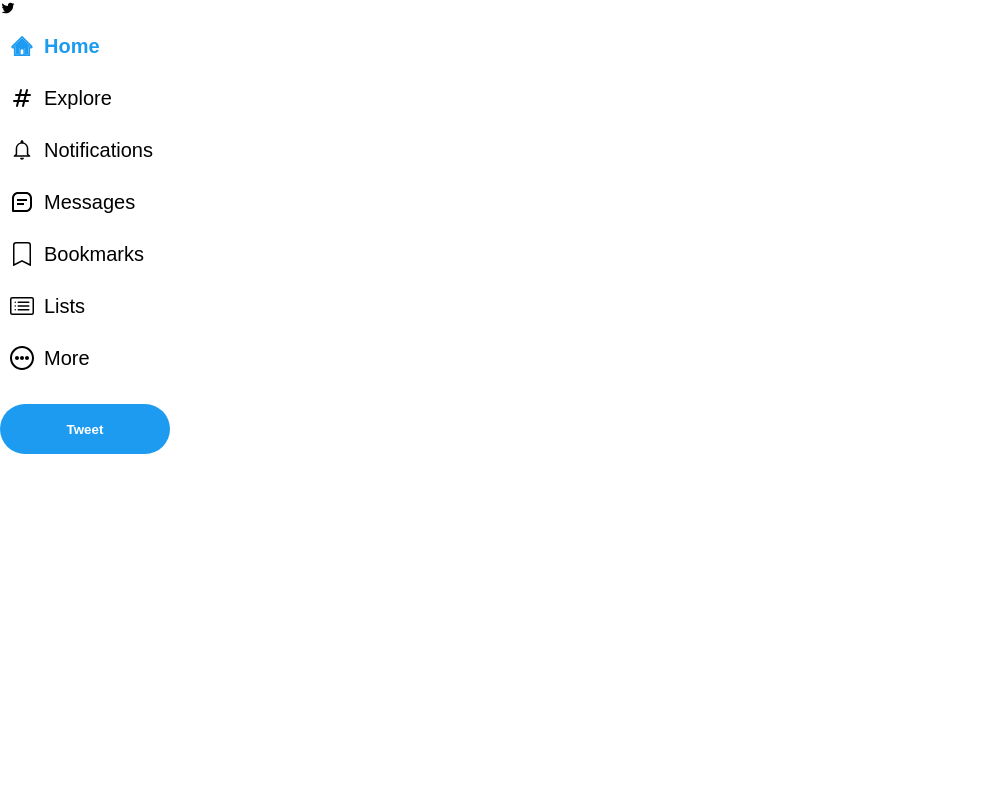
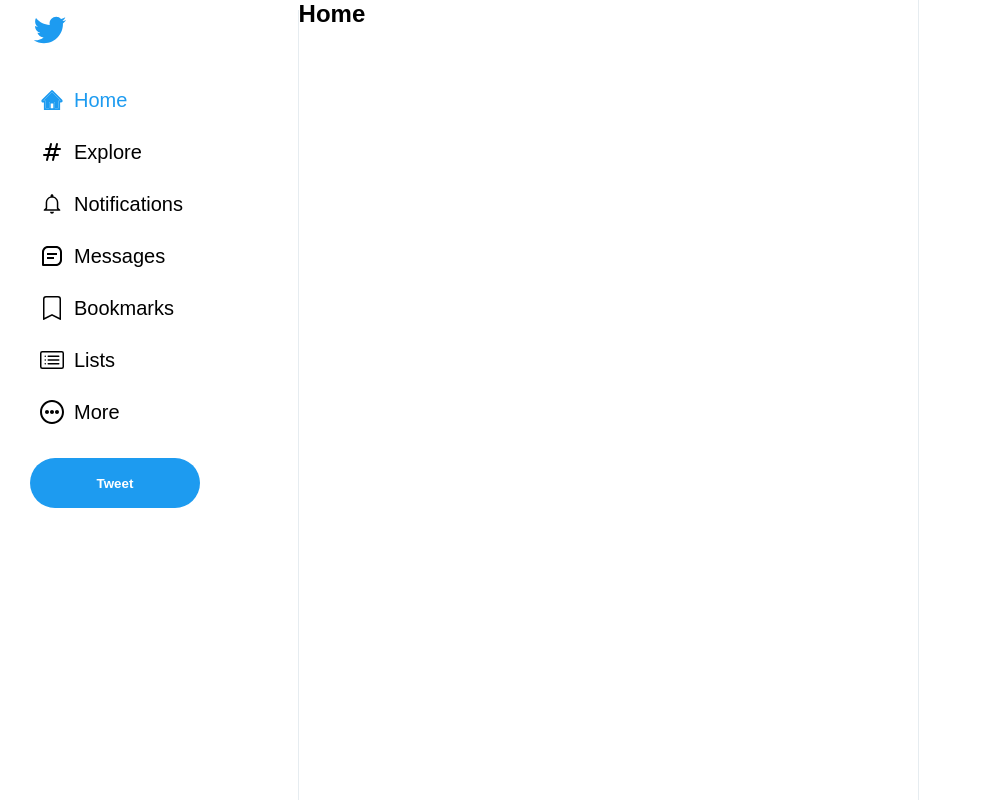
Before and after one commit to melisademirparmak/twitter, a React (Create React App) app: page / in a window 1280 px wide. Shown: the whole page, without its empty margins (0-982 px from the left). Built offline with nearby package versions, Linux system fonts and the light colour scheme.

Commit message:
Start feed

```diff
--- a/src/App.js
+++ b/src/App.js
@@ -1,10 +1,12 @@
+import SideBar from './components/SideBar';
+import Feed from './components/Feed';
+import './css/style.css';
 
-import SideBar from './components/SideBar';
-import './css/style.css';
 function App() {
   return (
-    <div className="container-large">
+    <div className="container-large app">
       <SideBar />
+      <Feed />
     </div>
   );
 }
--- /dev/null
+++ b/src/components/Feed.js
@@ -0,0 +1,11 @@
+import React from 'react';
+
+function Feed() {
+  return (
+    <div className="feed">
+      <h2>Home</h2>
+    </div>
+  );
+}
+
+export default Feed;
--- a/src/components/SideBar.js
+++ b/src/components/SideBar.js
@@ -11,8 +11,8 @@
 
 const SideBar = () => {
   return (
-    <div className="sidebar">
-      <AiOutlineTwitter />
+    <div className="sideBar">
+      <AiOutlineTwitter className="sideBarTwitterIcon"/>
 
       <SideBarList active text="Home" Icon={AiTwotoneHome} />
       <SideBarList text="Explore" Icon={HiOutlineHashtag} />
--- a/src/components/SideBarList.js
+++ b/src/components/SideBarList.js
@@ -2,7 +2,7 @@
 
 const SideBarList = ({ active, text, Icon }) => {
   return (
-    <div className={`sideBarList ${active && 'sidebarListActive'}`}>
+    <div className={`sideBarList ${active && 'sideBarListActive'}`}>
       <Icon />
       <h2>{text}</h2>
     </div>
--- /dev/null
+++ b/src/css/_feed.scss
@@ -0,0 +1,6 @@
+@import 'variables';
+
+.feed {
+  flex: 0.5;
+  border-right: 1px solid $twitter-background;
+}
--- a/src/css/_grid.scss
+++ b/src/css/_grid.scss
@@ -1,4 +1,9 @@
 .container-large {
-  width: 1280px;
+  width: 1300px;
   margin: 0 auto;
+  padding: 0 10px;
 }
+.app {
+  display: flex;
+  height: 100vh;
+}
--- /dev/null
+++ b/src/css/_sideBar.scss
@@ -0,0 +1,26 @@
+@import 'variables';
+.sideBar {
+  border-right: 1px solid $twitter-background;
+  flex: 0.2;
+  margin-top: 10px;
+  padding-right: 20px;
+  padding-left: 20px;
+  max-height: 100%;
+
+  &TwitterIcon {
+    color: $twitter-color;
+    font-size: 40px;
+    margin-bottom: 20px;
+  }
+
+  &Btn {
+    background-color: $twitter-color;
+    color: $color-white;
+    font-weight: 900;
+    text-transform: inherit;
+    border-radius: 30px;
+    height: 50px;
+    width: 170px;
+    margin-top: 20px;
+  }
+}
--- a/src/css/_sideBarList.scss
+++ b/src/css/_sideBarList.scss
@@ -4,6 +4,13 @@
   display: flex;
   align-items: center;
   cursor: pointer;
+
+  &Active {
+    color: $twitter-color;
+    h2 {
+      font-weight: 700;
+    }
+  }
 
   &:hover {
     background-color: $background-hover;
@@ -24,21 +31,3 @@
     margin-right: 20px;
   }
 }
-
-.sidebarListActive {
-  color: $twitter-color;
-  h2 {
-    font-weight: 700;
-  }
-}
-
-.sideBarBtn {
-  background-color: $twitter-color;
-  color: $color-white;
-  font-weight: 900;
-  text-transform: inherit;
-  border-radius: 30px;
-  height: 50px;
-  width: 170px;
-  margin-top: 20px;
-}
--- a/src/css/style.css
+++ b/src/css/style.css
@@ -6,6 +6,14 @@
       -ms-flex-align: center;
           align-items: center;
   cursor: pointer;
+}
+
+.sideBarListActive {
+  color: #1d9bf0;
+}
+
+.sideBarListActive h2 {
+  font-weight: 700;
 }
 
 .sideBarList:hover {
@@ -28,12 +36,28 @@
   margin-right: 20px;
 }
 
-.sidebarListActive {
-  color: #1d9bf0;
+.feed {
+  -webkit-box-flex: 0.5;
+      -ms-flex: 0.5;
+          flex: 0.5;
+  border-right: 1px solid #e6ecf0;
 }
 
-.sidebarListActive h2 {
-  font-weight: 700;
+.sideBar {
+  border-right: 1px solid #e6ecf0;
+  -webkit-box-flex: 0.2;
+      -ms-flex: 0.2;
+          flex: 0.2;
+  margin-top: 10px;
+  padding-right: 20px;
+  padding-left: 20px;
+  max-height: 100%;
+}
+
+.sideBarTwitterIcon {
+  color: #1d9bf0;
+  font-size: 40px;
+  margin-bottom: 20px;
 }
 
 .sideBarBtn {
@@ -48,8 +72,16 @@
 }
 
 .container-large {
-  width: 1280px;
+  width: 1300px;
   margin: 0 auto;
+  padding: 0 10px;
+}
+
+.app {
+  display: -webkit-box;
+  display: -ms-flexbox;
+  display: flex;
+  height: 100vh;
 }
 
 * {
--- a/src/css/style.scss
+++ b/src/css/style.scss
@@ -1,3 +1,5 @@
 @import 'sideBarList';
+@import 'feed';
+@import 'sideBar';
 @import 'grid';
 @import 'reboot';
```
Also changed, not shown: 1 other file (tests, documents, lock files or other folders).
